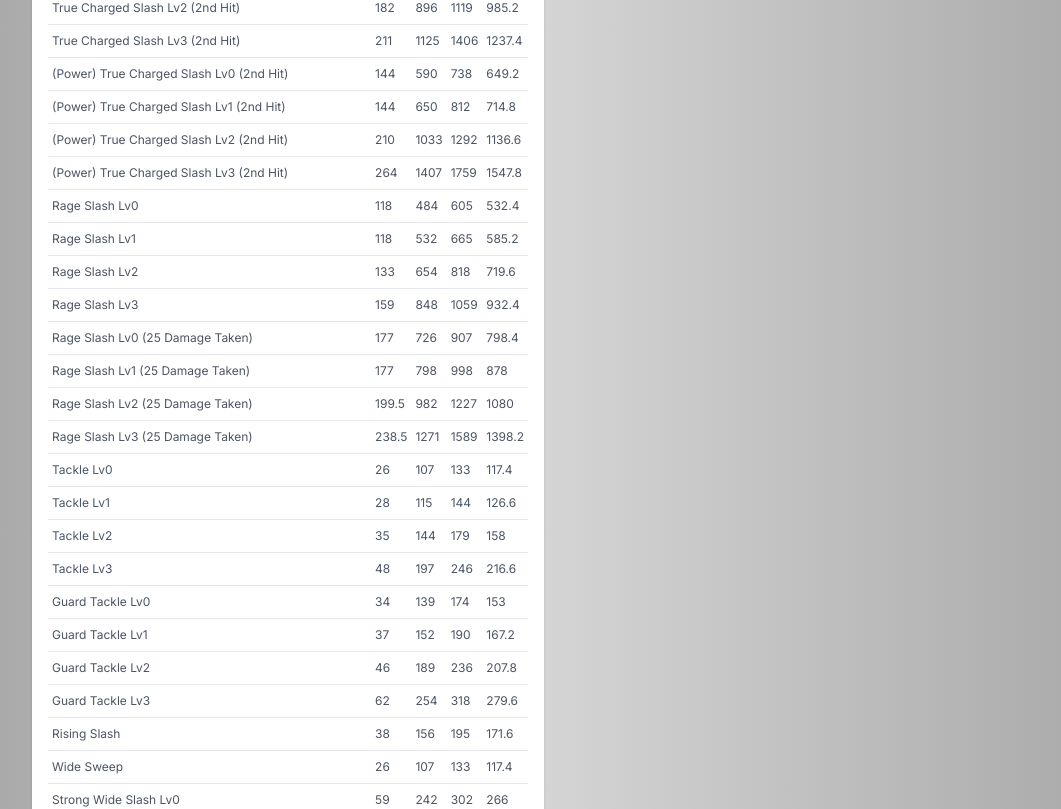
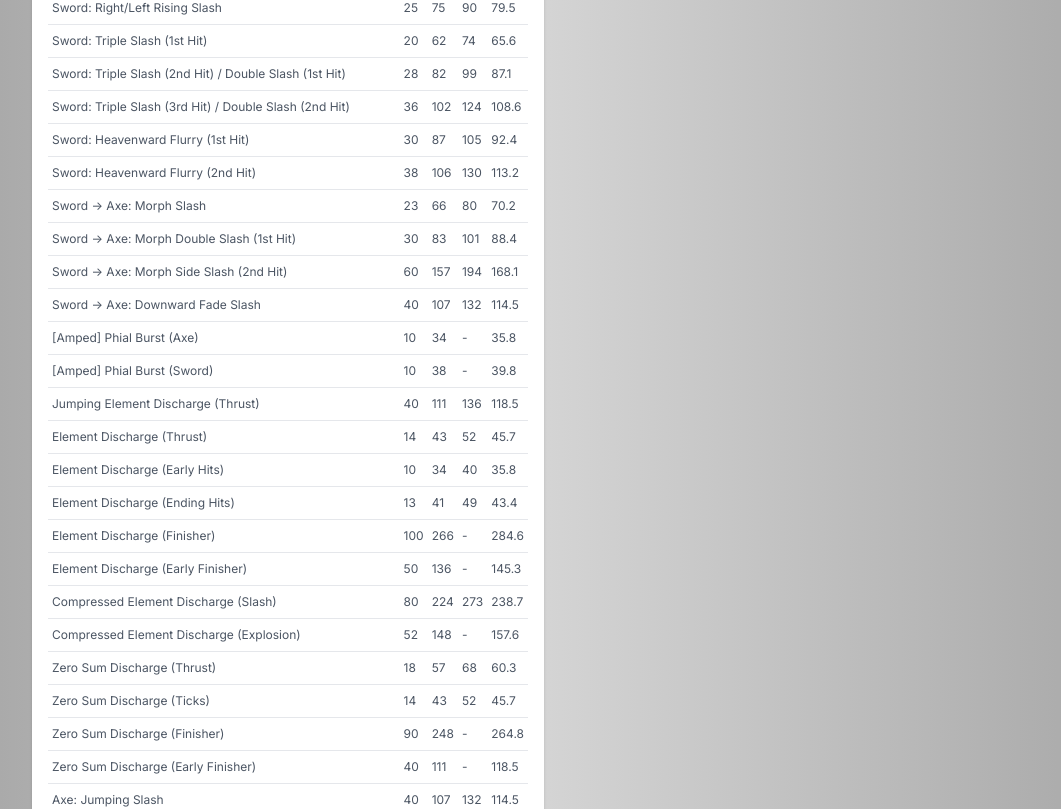
Before and after one commit to chanleyou/sunbreak-calculator, a Next.js app: page /attacks in a window 1280 px wide. Shown: the part 738-1547 px from the top of the page, without its empty margins (92-1153 px from the left). Built offline with nearby package versions, Linux system fonts and the light colour scheme.

Commit message:
SA sword attack fixes

```diff
--- a/data/attacks/switchAxe.ts
+++ b/data/attacks/switchAxe.ts
@@ -21,15 +21,16 @@
 	{ name: "Sword: Triple Slash (3rd Hit) / Double Slash (2nd Hit)", mv: 36, sword: true },
 	{ name: "Sword: Heavenward Flurry (1st Hit)", mv: 30, sword: true },
 	{ name: "Sword: Heavenward Flurry (2nd Hit)", mv: 38, sword: true },
-	{ name: "Sword -> Axe: Morph Side Slash", mv: 23, morph: true },
+	{ name: "Sword -> Axe: Morph Slash", mv: 23, morph: true },
 	{ name: "Sword -> Axe: Morph Double Slash (1st Hit)", mv: 30, morph: true },
 	{ name: "Sword -> Axe: Morph Side Slash (2nd Hit)", mv: 60, morph: true },
 	{ name: "Sword -> Axe: Downward Fade Slash", mv: 40, morph: true },
-	{ name: "[Amped] Phial Burst", mv: 10, noCrit: true, statusMod: 0.7, sword: true },
-	{ name: "Jumping Element Discharge (Thrust)", mv: 40 },
-	{ name: "Element Discharge (Thrust)", mv: 14, eleMod: 0.7, statusMod: 0.5 },
-	{ name: "Element Discharge (Early Hits)", mv: 10, eleMod: 0.7, statusMod: 0.5 },
-	{ name: "Element Discharge (Ending Hits)", mv: 13, eleMod: 0.7, statusMod: 0.7 },
+	{ name: "[Amped] Phial Burst (Axe)", mv: 10, noCrit: true, statusMod: 0.7 },
+	{ name: "[Amped] Phial Burst (Sword)", mv: 10, noCrit: true, statusMod: 0.7, sword: true },
+	{ name: "Jumping Element Discharge (Thrust)", mv: 40, sword: true },
+	{ name: "Element Discharge (Thrust)", mv: 14, eleMod: 0.7, statusMod: 0.5, sword: true },
+	{ name: "Element Discharge (Early Hits)", mv: 10, eleMod: 0.7, statusMod: 0.5, sword: true },
+	{ name: "Element Discharge (Ending Hits)", mv: 13, eleMod: 0.7, statusMod: 0.7, sword: true },
 	{
 		name: "Element Discharge (Finisher)",
 		mv: 100,
@@ -37,9 +38,10 @@
 		statusMod: 1.5,
 		noCrit: true,
 		ignoreHz: true,
+		sword: true,
 	},
-	{ name: "Element Discharge (Early Finisher)", mv: 50, noCrit: true, ignoreHz: true },
-	{ name: "Compressed Element Discharge (Slash)", mv: 80, eleMod: 2, statusMod: 2 },
+	{ name: "Element Discharge (Early Finisher)", mv: 50, noCrit: true, ignoreHz: true, sword: true },
+	{ name: "Compressed Element Discharge (Slash)", mv: 80, eleMod: 2, statusMod: 2, sword: true },
 	{
 		name: "Compressed Element Discharge (Explosion)",
 		mv: 52,
@@ -47,9 +49,10 @@
 		statusMod: 1.5,
 		noCrit: true,
 		ignoreHz: true,
+		sword: true,
 	},
-	{ name: "Zero Sum Discharge (Thrust)", mv: 18, statusMod: 0.7 },
-	{ name: "Zero Sum Discharge (Ticks)", mv: 14, eleMod: 0.7, statusMod: 0.5 },
+	{ name: "Zero Sum Discharge (Thrust)", mv: 18, statusMod: 0.7, sword: true },
+	{ name: "Zero Sum Discharge (Ticks)", mv: 14, eleMod: 0.7, statusMod: 0.5, sword: true },
 	{
 		name: "Zero Sum Discharge (Finisher)",
 		mv: 90,
@@ -57,21 +60,29 @@
 		statusMod: 1.5,
 		noCrit: true,
 		ignoreHz: true,
+		sword: true,
 	},
-	{ name: "Zero Sum Discharge (Early Finisher)", mv: 40, noCrit: true, ignoreHz: true },
+	{
+		name: "Zero Sum Discharge (Early Finisher)",
+		mv: 40,
+		noCrit: true,
+		ignoreHz: true,
+		sword: true,
+	},
 	{ name: "Axe: Jumping Slash", mv: 40 },
-	{ name: "Sword: Jumping Slash", mv: 32 },
+	{ name: "Sword: Jumping Slash", mv: 32, sword: true },
 	{ name: "Invincible Gambit (1st Hit)", mv: 40, silkbind: true },
 	{ name: "Invincible Gambit (2nd Hit)", mv: 32, silkbind: true },
 	{ name: "Invincible Gambit (3rd Hit)", mv: 60, silkbind: true },
 	{ name: "Axe: Side Slash (after Invincible Gambit)", mv: 50 },
-	{ name: "Soaring Wyvern Blade", mv: 30, silkbind: true },
-	{ name: "Soaring Wyvern Blade (Advancing Slash)", mv: 33, silkbind: true },
+	{ name: "Soaring Wyvern Blade", mv: 30, silkbind: true, sword: true },
+	{ name: "Soaring Wyvern Blade (Advancing Slash)", mv: 33, sword: true, silkbind: true },
 	{
 		name: "Soaring Wyvern Blade (Explosion)",
 		mv: 70,
 		eleMod: 2,
 		statusMod: 1.5,
+		sword: true,
 		noCrit: true,
 		ignoreHz: true,
 	},
--- a/data/decorations.ts
+++ b/data/decorations.ts
@@ -14,6 +14,7 @@
 	{ rank: 1, name: "Stream Jewel 1", skill: ["WaterAttack", 1] },
 	{ rank: 1, name: "Bolt Jewel 1", skill: ["ThunderAttack", 1] },
 	{ rank: 1, name: "Dragon Jewel 1", skill: ["DragonAttack", 1] },
+	{ rank: 2, name: "Critical Jewel 2", skill: ["CriticalBoost", 1] },
 	{ rank: 2, name: "Blaze Jewel 2", skill: ["FireAttack", 2] },
 	{ rank: 2, name: "Frost Jewel 2", skill: ["IceAttack", 2] },
 	{ rank: 2, name: "Stream Jewel 2", skill: ["WaterAttack", 2] },
--- a/data/rampage.ts
+++ b/data/rampage.ts
@@ -26,7 +26,8 @@
 	| "ElementExploit"
 	| "SilkbindBoost"
 	| "BrutalStrike"
-	| "DullingStrike";
+	| "DullingStrike"
+	| "IceblightExploit";
 
 export const RampageSkills: Record<RampageSkillKey, RampageSkill> = {
 	AttackBoost1: { name: "Attack Boost 1", raw: 4 },
@@ -49,6 +50,7 @@
 	SilkbindBoost: { name: "Silkbind Boost" }, // x1.1 multi to silkbind attacks
 	BrutalStrike: { name: "Brutal Strike" }, // 15% chance for negative crit to instead deal 1.5x damage
 	DullingStrike: { name: "Dulling Strike" }, // 10% chance to deal +20% damage when sharpness <= green
+	IceblightExploit: { name: "Iceblight Exploit" },
 };
 
 export type HasRampageSkill = Partial<{ [K in RampageSkillKey]: boolean }>;
--- a/data/weapons.ts
+++ b/data/weapons.ts
@@ -145,6 +145,31 @@
 	| HeavyBowgun;
 
 export const Weapons: Weapon[] = [
+	// {
+	// 	name: "Rampage Slicer S",
+	// 	type: "Switch Axe",
+	// 	raw: 210,
+	// 	sharpness: [50, 70, 30, 60, 40, 0, 0],
+	// 	handicraft: [30, 20, 0, 0],
+	// 	decos: [],
+	// 	rampageSkills: [[], ["NonelementalBoost"]],
+	// 	properties: {
+	// 		type: "Paralysis",
+	// 		value: 0,
+	// 	},
+	// },
+	{
+		name: "Amber Hoarfrost",
+		type: "Switch Axe",
+		raw: 190,
+		affinity: 30,
+		element: { type: "Ice", value: 29 },
+		sharpness: [50, 70, 80, 100, 50, 0, 0],
+		handicraft: [20, 30, 0, 0],
+		decos: [2],
+		rampageSkills: [["AttackBoost4", "AffinityBoost2", "IceblightExploit"]],
+		properties: { type: "Element", value: 0 },
+	},
 	{
 		name: "Nargacuga LS",
 		type: "Long Sword",
--- a/model/index.ts
+++ b/model/index.ts
@@ -275,7 +275,7 @@
 					multipliers.push(Skills[skill].ranks[level].multiplier);
 					break;
 				case "IceAttack":
-					if (type === "Ice") break;
+					if (type !== "Ice") break;
 					bonuses.push(Skills[skill].ranks[level].flat);
 					multipliers.push(Skills[skill].ranks[level].multiplier);
 					break;
```
